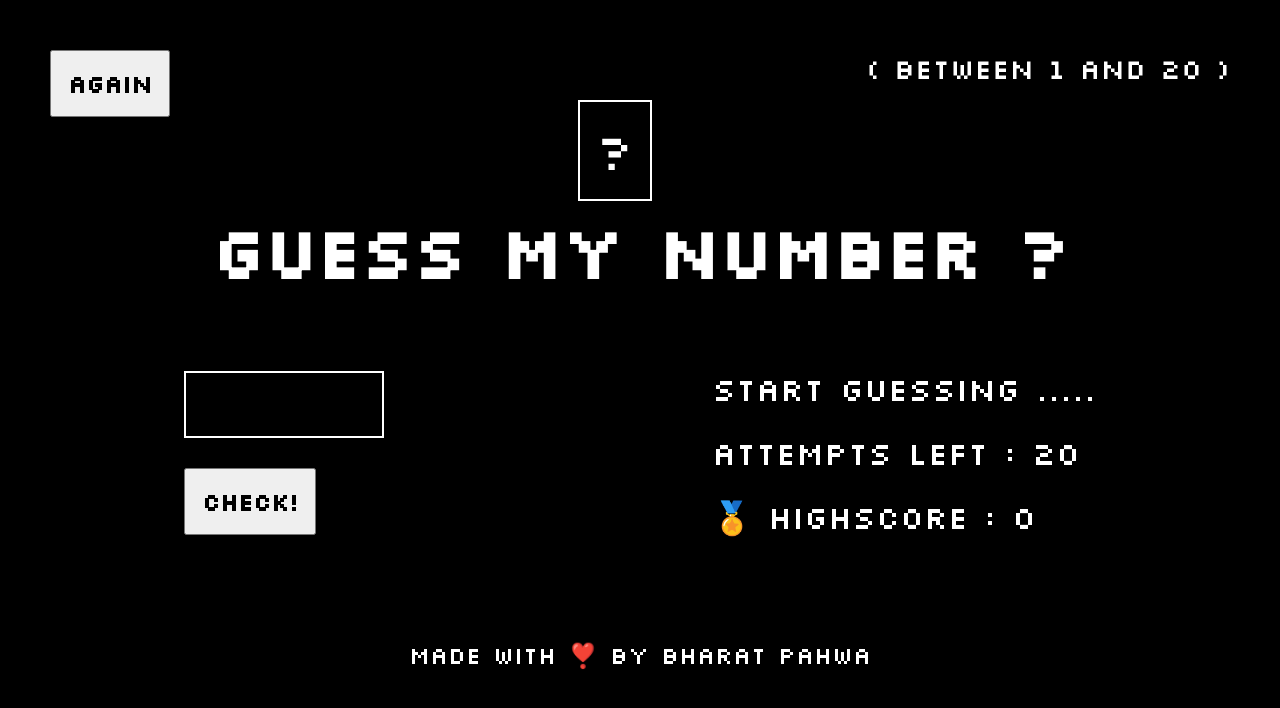
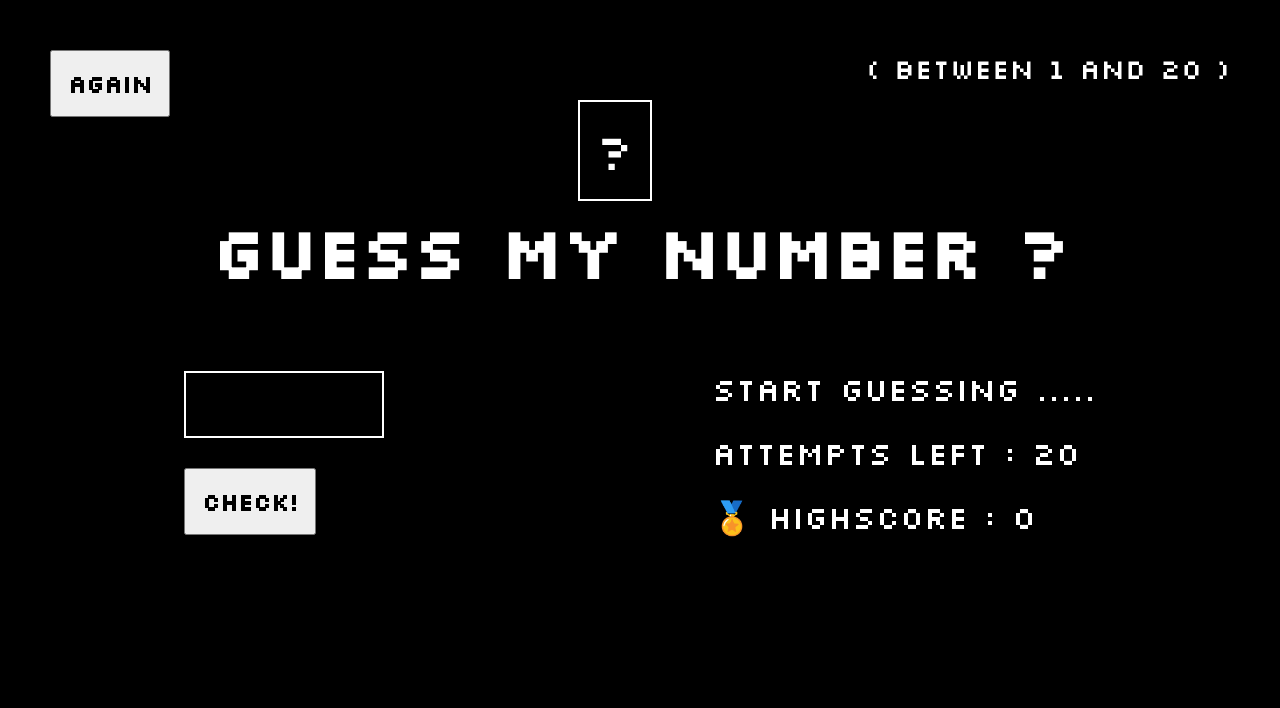
Before and after one commit to Bharatpahwa/guess-my-number-project, a plain HTML site: page index.html in a window 1280 px wide. Drawn offline with Linux system fonts and the light colour scheme.

Commit message:
Update index.html

```diff
--- a/index.html
+++ b/index.html
@@ -40,7 +40,7 @@
           </p>
         </div>
       </div>
-      <p class="made">Made with ❣️ by Bharat Pahwa</p>
+<!--       <p class="made">Made with ❣️ by Bharat Pahwa</p> -->
     </section>
     <script src="script.js" async defer></script>
   </body>
```
